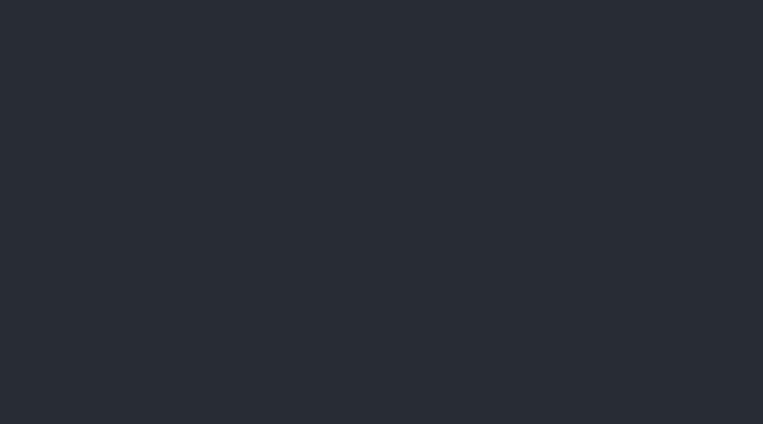
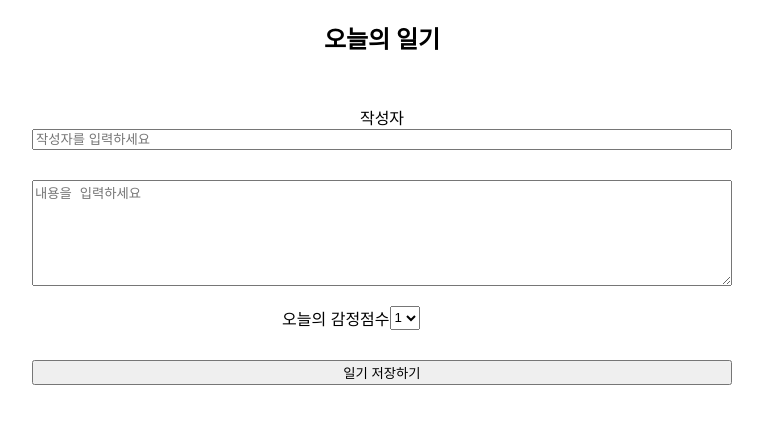
Before and after one commit to danimkim/mood-tracking-journal, a React (Create React App) app: page / in a window 1280 px wide. Shown: the top 424 px of the page, without its empty margins (258-1021 px from the left). Built offline with nearby package versions, Linux system fonts and the light colour scheme.

Commit message:
🚧 add form state

```diff
--- a/src/App.js
+++ b/src/App.js
@@ -1,9 +1,10 @@
 import "./App.css";
+import DiaryEditor from "./DiaryEditor";
 
 function App() {
   return (
     <div className="App">
-      <header className="App-header"></header>
+      <DiaryEditor />
     </div>
   );
 }
--- /dev/null
+++ b/src/DiaryEditor.css
@@ -0,0 +1,26 @@
+.form {
+  display: flex;
+  flex-direction: column;
+  max-width: 700px;
+  margin: 50px auto 0;
+}
+
+.input-title {
+  margin-top: 30px;
+}
+
+.input-content {
+  margin-top: 30px;
+  height: 100px;
+}
+
+.button-submit {
+  margin-top: 30px;
+}
+
+.emotion-grade-wrapper {
+  display: flex;
+  width: 200px;
+  margin: 0 auto;
+  margin-top: 20px;
+}
--- /dev/null
+++ b/src/DiaryEditor.js
@@ -0,0 +1,68 @@
+import { useState } from "react";
+import "./DiaryEditor.css";
+
+const DiaryEditor = () => {
+  const [formState, setFormState] = useState({
+    author: "",
+    content: "",
+    emotion: 1,
+  });
+
+  /** 작성자 input change 이벤트 핸들러 */
+  const handleFormChange = (e) => {
+    setFormState({
+      ...formState,
+      [e.target.name]: e.target.value,
+    });
+  };
+
+  /** form submit handler */
+  const handleSubmit = (e) => {
+    e.preventDefault();
+    console.log(formState);
+  };
+
+  return (
+    <div className="diary-editor">
+      <h2>오늘의 일기</h2>
+      <form className="form" onSubmit={handleSubmit}>
+        <label htmlFor="">작성자</label>
+        <input
+          name="author"
+          type="text"
+          className="input-author"
+          placeholder="작성자를 입력하세요"
+          value={formState.author}
+          onChange={handleFormChange}
+        />
+        <textarea
+          name="content"
+          placeholder="내용을 입력하세요"
+          className="input-content"
+          value={formState.content}
+          onChange={handleFormChange}
+        />
+        <div className="emotion-grade-wrapper">
+          <label htmlFor="emotion-grade">오늘의 감정점수</label>
+          <select
+            name="emotion"
+            id="emotion-grade"
+            onChange={handleFormChange}
+            value={formState.option}
+          >
+            <option value="1">1</option>
+            <option value="2">2</option>
+            <option value="3">3</option>
+            <option value="4">4</option>
+            <option value="5">5</option>
+          </select>
+        </div>
+        <button type="submit" className="button-submit">
+          일기 저장하기
+        </button>
+      </form>
+    </div>
+  );
+};
+
+export default DiaryEditor;
```
